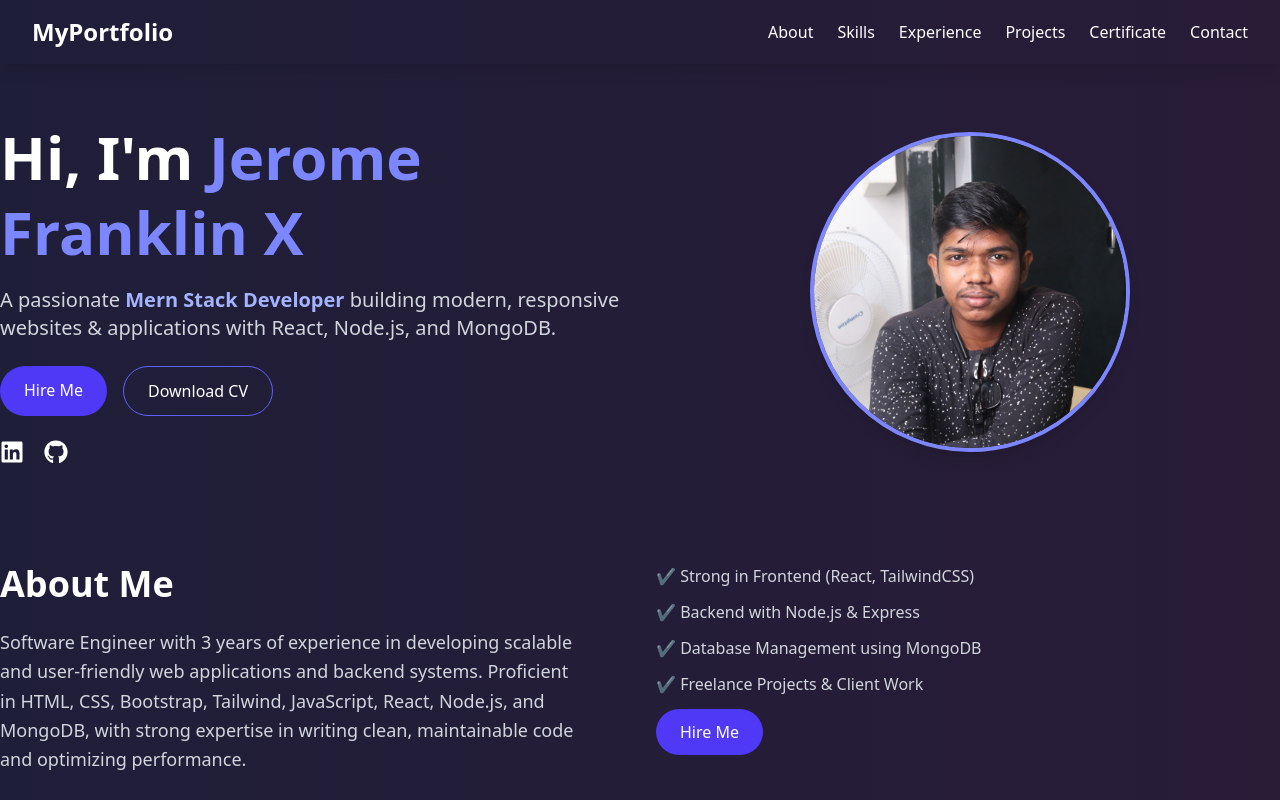
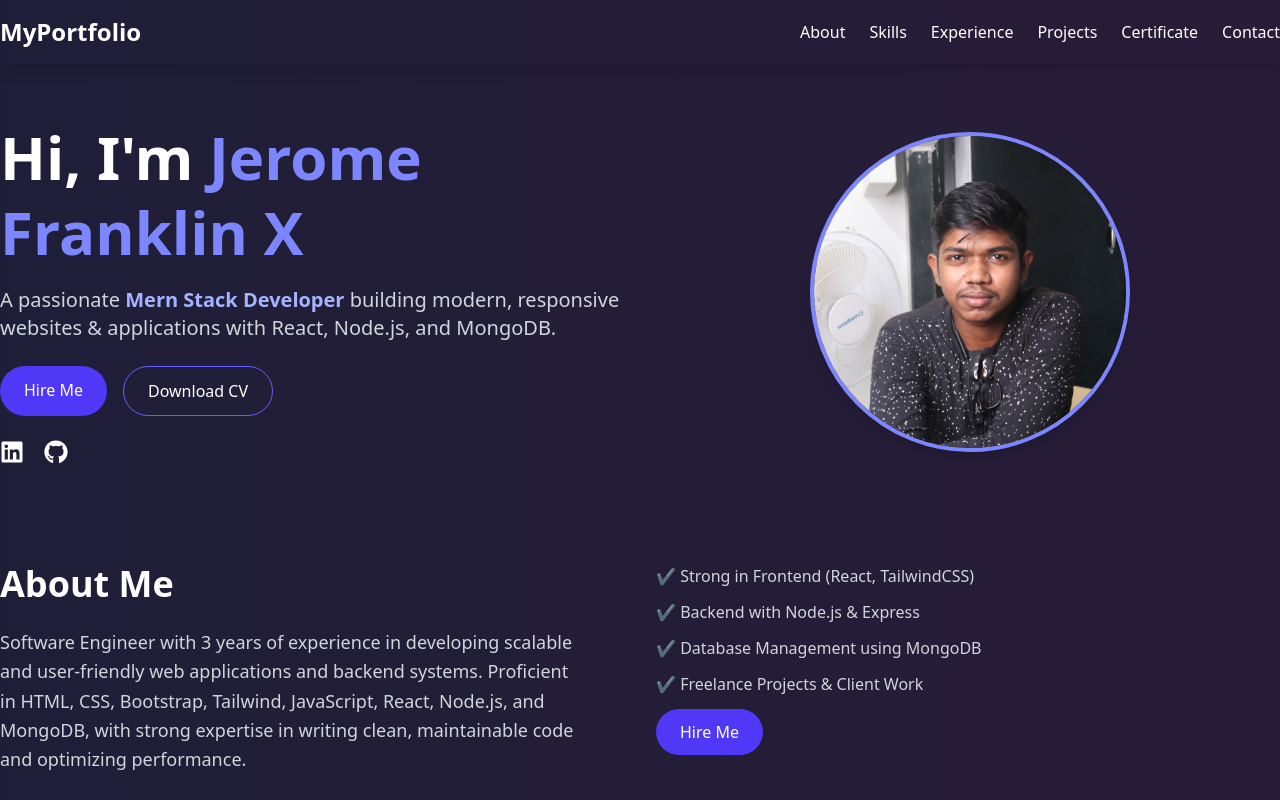
Before and after one commit to JEROME-1122/my_portfolio, a React (Vite) app: page / in a window 1280 px wide. Shown: the top 800 px of the page. Built offline with nearby package versions, Linux system fonts and the light colour scheme.

Commit message:
Refactor Navbar component for improved structure

```diff
--- a/src/components/Navbar.jsx
+++ b/src/components/Navbar.jsx
@@ -27,7 +27,7 @@
   return (
     <>
       <nav className="fixed top-0 w-full  text-white shadow-lg z-50 lg:px-0 px-[0%] bg-gradient-to-r from-[#1F1E38] to-[#281C37]">
-        <div className="max-w-7xl mx-auto px-4 sm:px-6 lg:px-8">
+        <div className="container mx-auto ">
           <div className="flex justify-between items-center h-16">
             {/* Logo */}
             <div className="text-2xl font-bold">MyPortfolio</div>
```
